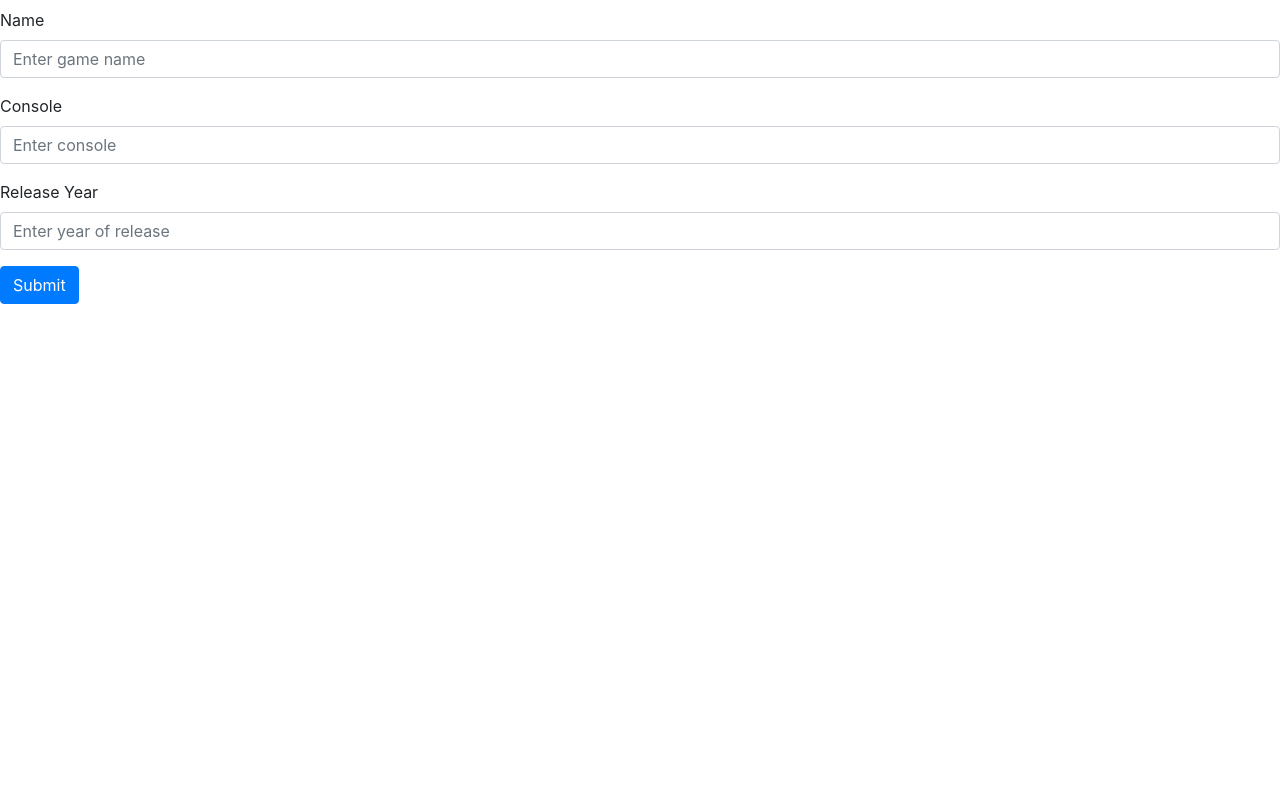
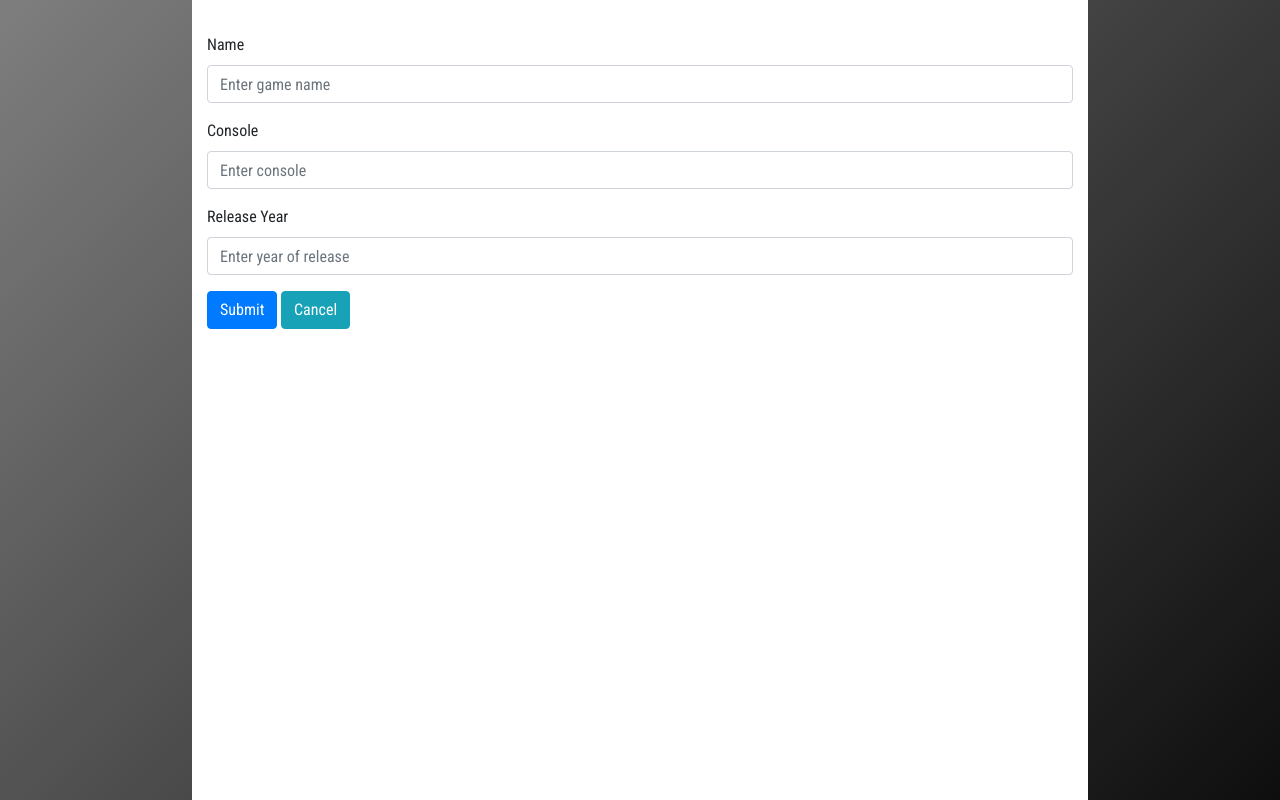
Before and after one commit to Cnels1986/API-Lab, a PHP site: page /slimClient/templates/gamesForm.html in a window 1280 px wide. Run offline with PHP 8.4, Linux system fonts and the light colour scheme.

Commit message:
messed with some bootstrap, decided to proceed with css. Linked the css file as well as the fonts being used, and test to make sure linked css was going to work

```diff
--- a/slimClient/src/app.php
+++ b/slimClient/src/app.php
@@ -44,7 +44,8 @@ class App
        foreach($responseRecords as $game) {
          $tableRows = $tableRows . "<tr>";
          $tableRows = $tableRows . "<td>".$game["name"]."</td><td>".$game["console"]."</td><td>".$game["year"]."</td>";
-         $tableRows = $tableRows . "<td>
+         $tableRows = $tableRows . "<td class='btn-group'>
+
          <a href='http://localhost:3000/slimClient/games/".$game["id"]."/view' class='btn btn-primary'>View Details</a>
          <a href='http://localhost:3000/slimClient/games/".$game["id"]."/edit' class='btn btn-secondary'>Edit</a>
          <a data-id='".$game["id"]."' class='btn btn-danger deletebtn'>Delete</a>
@@ -81,7 +82,7 @@ class App
            "title" => "Edit Game",
            "game" => $responseRecord
          ];
-         var_dump($responseRecord);
+         // var_dump($responseRecord);
          return $this->renderer->render($response, "/gameEdit.html", $templateVariables);
 
      });
--- a/slimClient/templates/gamesForm.html
+++ b/slimClient/templates/gamesForm.html
@@ -1,12 +1,15 @@
 <link rel="stylesheet" href="https://stackpath.bootstrapcdn.com/bootstrap/4.1.3/css/bootstrap.min.css" integrity="sha384-MCw98/SFnGE8fJT3GXwEOngsV7Zt27NXFoaoApmYm81iuXoPkFOJwJ8ERdknLPMO" crossorigin="anonymous">
+<link href="https://fonts.googleapis.com/css?family=Roboto+Condensed:400,700" rel="stylesheet">
 <script
   src="https://code.jquery.com/jquery-3.3.1.min.js"
   integrity="sha256-FgpCb/KJQlLNfOu91ta32o/NMZxltwRo8QtmkMRdAu8="
   crossorigin="anonymous"></script>
 </head>
 <script src="../test/script.js"></script>
+<link rel="stylesheet" href="../test/style.css">
 
-<h1><?php echo $title; ?></h1>
+<div class="container">
+  <h1 class="title"><?php echo $title; ?></h1>
 
   <form id='gamesForm'>
     <div class="form-group">
@@ -22,4 +25,6 @@
       <input name="year" type="text" class="form-control" id="year" placeholder="Enter year of release">
     </div>
     <button type="submit" class="btn btn-primary">Submit</button>
+    <a class="btn btn-info" href="http://localhost:3000/slimClient/">Cancel</a>
   </form>
+</div>
--- /dev/null
+++ b/slimClient/test/style.css
@@ -0,0 +1,17 @@
+body{
+  font-family: 'Roboto Condensed', sans-serif;
+  background: linear-gradient(135deg, rgba(125,126,125,1) 0%,rgba(14,14,14,1) 100%);
+}
+
+.container{
+  width: 70%;
+  height: 100%;
+  padding-top: 25px;
+  background-color: white;
+}
+
+.title{
+  text-align: center;
+  font-size: 40px;
+  font-weight: bold;
+}
```
Also changed, not shown: slimClient/templates/gameEdit.html (+6 -1 lines), slimClient/templates/gamePage.html (+7 -2 lines), slimClient/templates/games.html (+8 -3 lines), slimClient/test/script.js (+3 -2 lines), 1 other file. Lines whose indentation alone changed are shown as unchanged.
